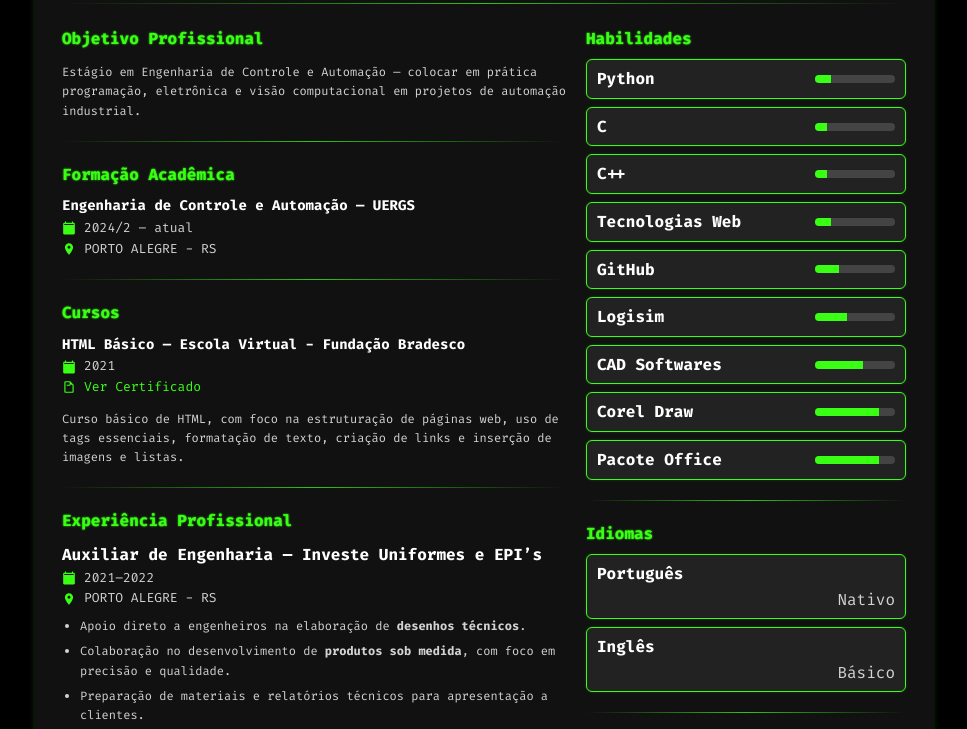
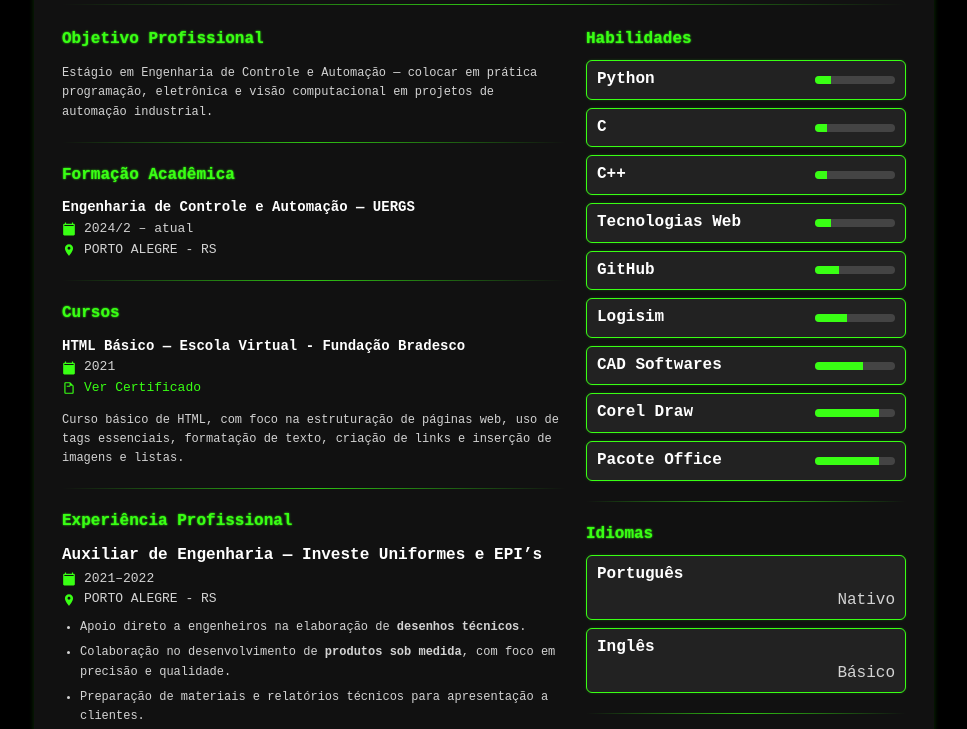
Before and after one commit to SanderRosa/Curriculo, a plain HTML site: page index.html in a window 1280 px wide. Shown: the part 173-902 px from the top of the page, without its empty margins (156-1123 px from the left). Drawn offline with Linux system fonts and the light colour scheme.

Commit message:
index.html

```diff
--- a/index.html
+++ b/index.html
@@ -24,7 +24,7 @@
         }
         *{box-sizing:border-box}
         body{
-            font-family: 'Fira Code', monospace;
+            font-family: 'OCR A Std', monospace;
             line-height:1.6;
             margin:24px;
             background:var(--bg);
```
